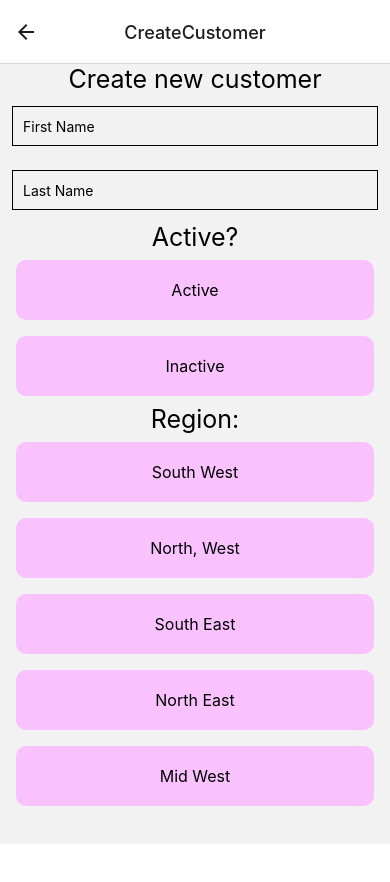
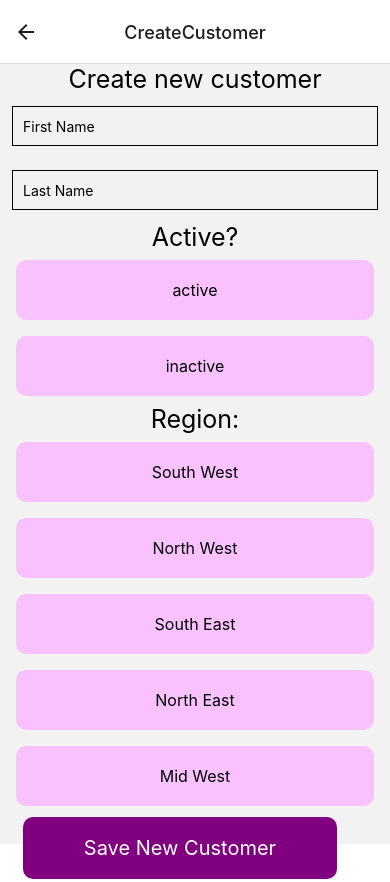
Before and after one commit to ruthtempo/native-project, a React Native app: screen /CreateCustomer in a window 390 px wide. Before the commit the page ends 844 px from the top, so only its background shows below. Built offline with nearby package versions, Linux system fonts and the light colour scheme.

Commit message:
adds local state management in form

```diff
--- a/src/features/customers/Create.js
+++ b/src/features/customers/Create.js
@@ -1,28 +1,34 @@
-import React from "react";
+import React, { useState } from "react";
 import { FlatList, StyleSheet, Text, TextInput, View } from "react-native";
 import { TouchableOpacity } from "react-native-web";
+import { CustomButton } from "../../components/Button";
 
-const Item = ({ title, onPress, backgroundColor, textColor }) => (
+const Item = ({ title, onPress, backgroundColor, textColor }) => {
+  return (
     <TouchableOpacity
       style={[styles.item, { backgroundColor }]}
       onPress={onPress}
+      backgroundColor={backgroundColor}
     >
       <Text style={[styles.itemText, { color: textColor }]}>{title}</Text>
     </TouchableOpacity>
   );
+};
 
 const regions = [
   "South West",
-  "North, West",
+  "North West",
   "South East",
   "North East",
   "Mid West",
 ];
 
-const activity = ["Active", "Inactive"];
+const activity = ["active", "inactive"];
 export const Create = () => {
   const [firstName, onChangeFirstName] = React.useState("");
   const [lastName, onChangeLastName] = React.useState("");
+  const [selectedActivity, setSelectedActivity] = React.useState("");
+  const [region, setRegion] = React.useState("");
 
   return (
     <View>
@@ -45,7 +51,16 @@ export const Create = () => {
         <Text style={styles.title}>Active?</Text>
         <FlatList
           data={activity}
-          renderItem={({ item }) => <Item title={item} />}
+          renderItem={({ item }) => (
+            <Item
+              title={item}
+              onPress={() => setSelectedActivity(item)}
+              backgroundColor={
+                item === selectedActivity ? "#6e3b6e" : "#f9c2ff"
+              }
+              textColor={item === selectedActivity ? "white" : "black"}
+            />
+          )}
           keyExtractor={(item) => item}
         />
       </View>
@@ -53,10 +68,18 @@ export const Create = () => {
         <Text style={styles.title}>Region:</Text>
         <FlatList
           data={regions}
-          renderItem={({ item }) => <Item title={item} />}
+          renderItem={({ item }) => (
+            <Item
+              title={item}
+              onPress={() => setRegion(item)}
+              backgroundColor={item === region ? "#6e3b6e" : "#f9c2ff"}
+              textColor={item === region ? "white" : "black"}
+            />
+          )}
           keyExtractor={(item) => item}
         />
       </View>
+      <CustomButton text={"Save New Customer"} />
     </View>
   );
 };
```
Lines whose indentation alone changed are shown as unchanged.
